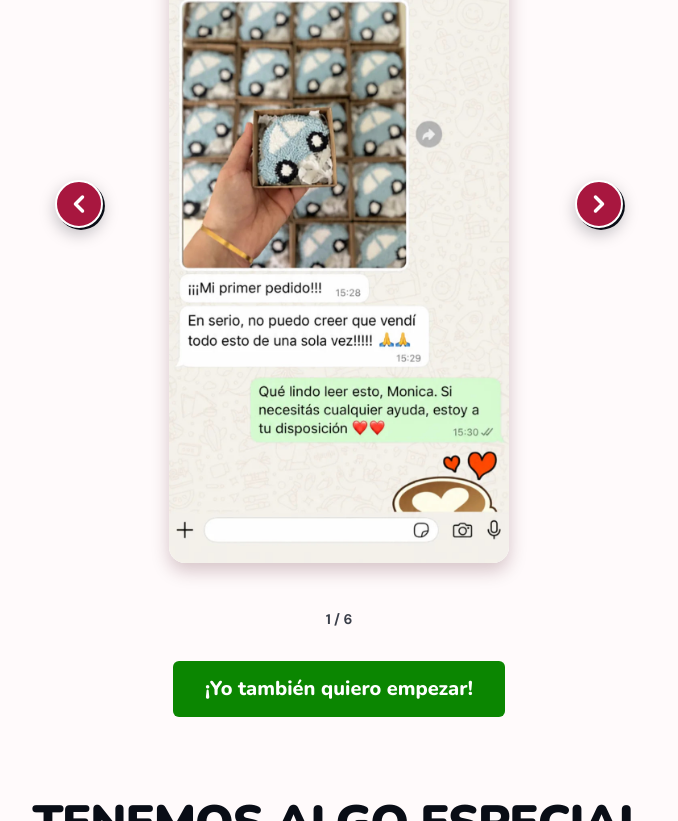
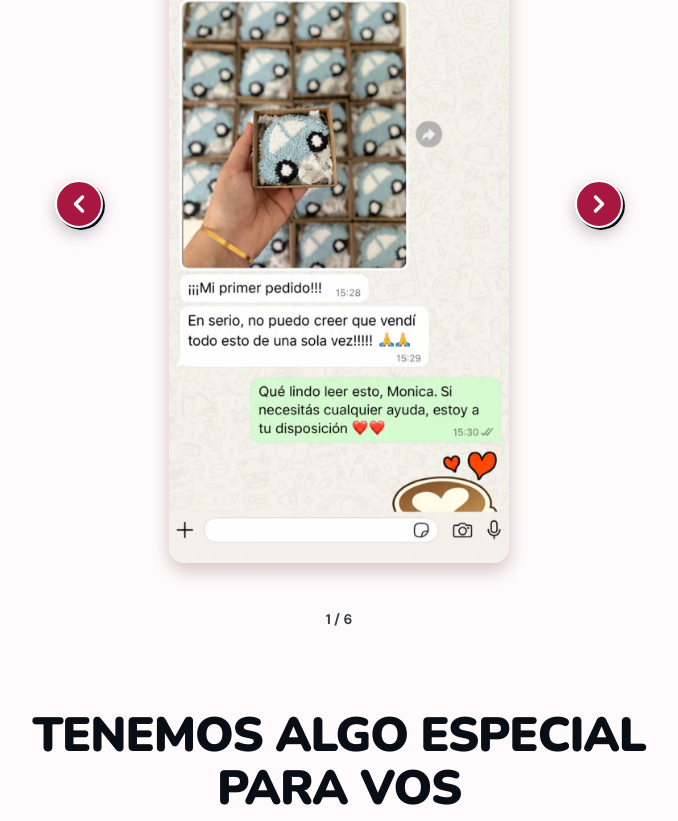
Before and after one commit to Luanraphael/bordadorusso2, a Next.js app: page / in a window 1280 px wide. Shown: the part 11179-12000 px from the top of the page, without its empty margins (301-979 px from the left). Built offline with nearby package versions, Linux system fonts and the light colour scheme.

Commit message:
Remove CTA button after testimonials
Co-Authored-By: Claude Opus 5.5 <noreply@anthropic.com>

```diff
--- a/src/app/page.tsx
+++ b/src/app/page.tsx
@@ -609,9 +609,6 @@ export default function BordadoRusoPage() {
               imgClassName="w-[min(78%,340px)]"
             />
           </div>
-          <Container className="mt-8 flex justify-center">
-            <CtaButton href="#offer">¡Yo también quiero empezar!</CtaButton>
-          </Container>
         </LightSection>
 
         {/* 8 · Oferta */}
```
